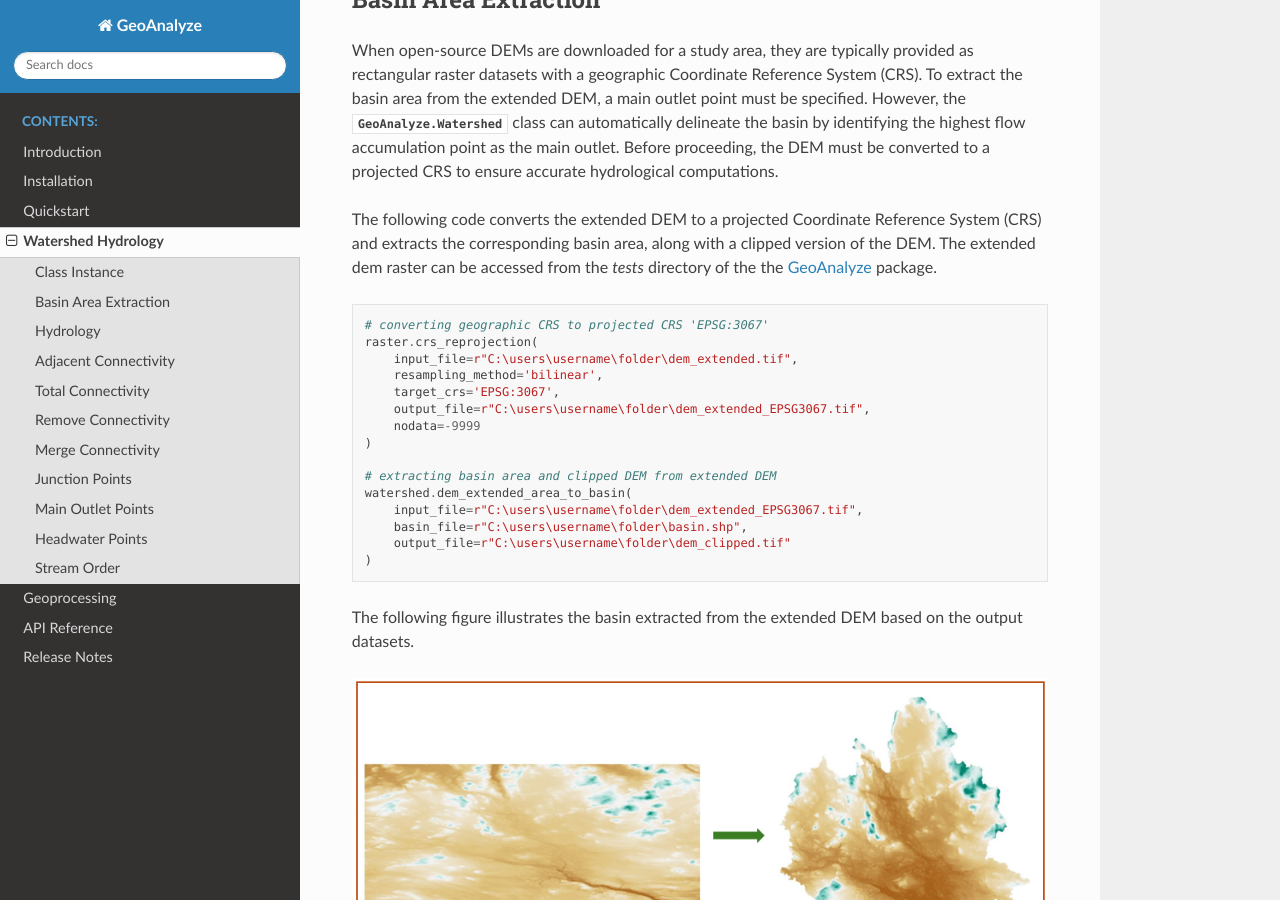
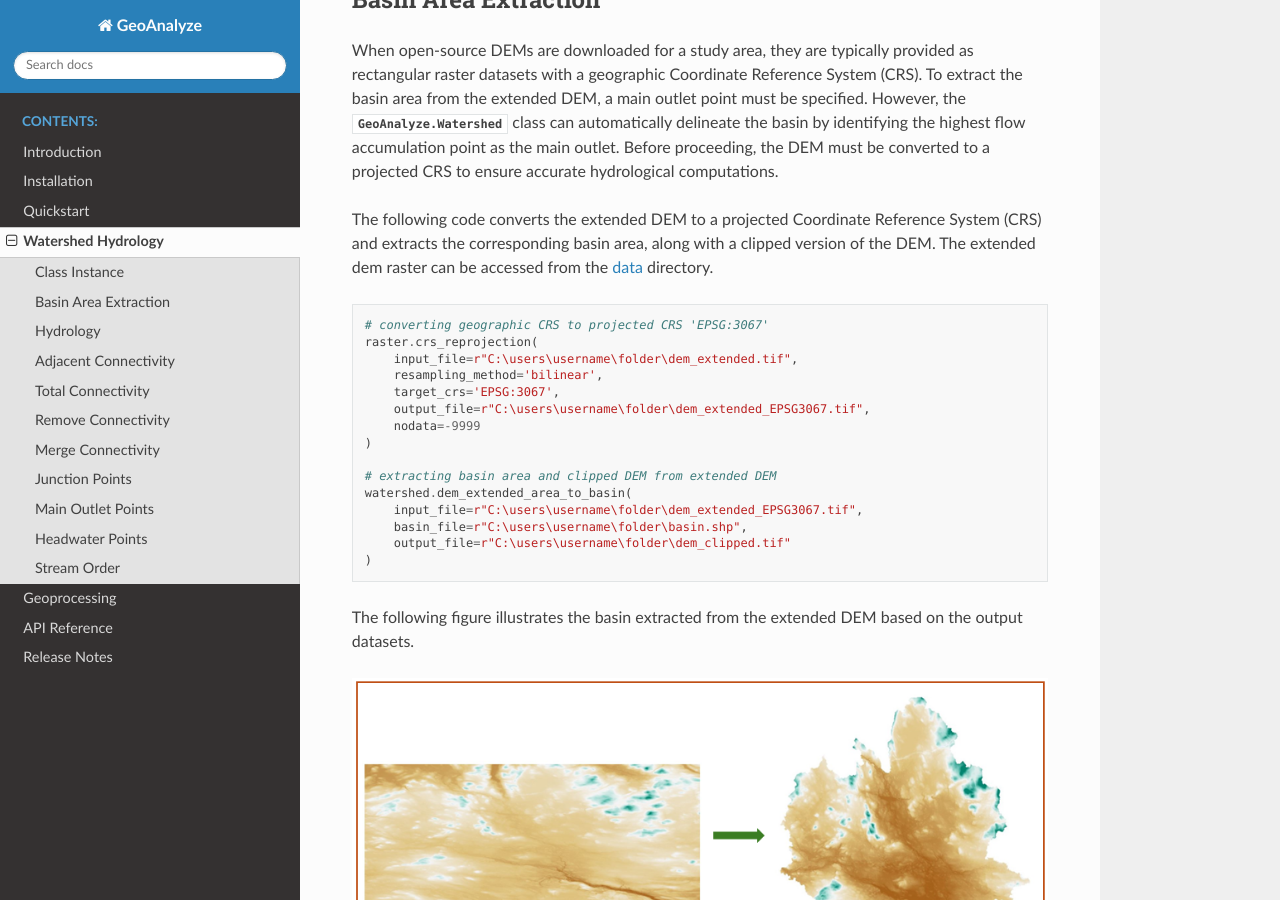
Before and after one commit to debpal/GeoAnalyze, a Sphinx documentation site: the page built from docs/watershed.rst, in a window 1280 px wide and 900 px high, scrolled down 470 px. Built offline with Sphinx 7.4.7 and the Read the Docs theme 3.1.0, drawn with Linux system fonts in a browser that asks for light colours.

Commit message:
update docs

```diff
--- a/docs/introduction.rst
+++ b/docs/introduction.rst
@@ -2,7 +2,7 @@
 Introduction
 ==============
 
-:mod:`GeoAnalyze` is a Python package designed to streamline geoprocessing by handling internal complexities and intermediate steps. Conceptualized and launched on October 10, 2024, this package is tailored for users with limited geospatial processing experience, allowing them to focus on desired outputs. Leveraging open-source geospatial Python modules, GeoAnalyze aims to empower users by providing high-level geoprocessing tools with fewer lines of code. This fast package is also useful for the users who has no access of paid GIS software packages.
+:mod:`GeoAnalyze` is a Python package designed to streamline geoprocessing by handling internal complexities and intermediate steps. Conceptualized and launched on October 10, 2024, this package is tailored for users with limited geospatial processing experience, allowing them to focus on desired outputs. Leveraging open-source geospatial Python modules, :mod:`GeoAnalyze` aims to empower users by providing high-level geoprocessing tools with fewer lines of code. This fast package is also useful for the users who has no access of paid GIS software packages.
 
 
 Wateshed Delineation
--- a/docs/watershed.rst
+++ b/docs/watershed.rst
@@ -32,7 +32,7 @@ To extract the basin area from the extended DEM, a main outlet point must be spe
 by identifying the highest flow accumulation point as the main outlet. Before proceeding, the DEM must be converted to a projected CRS to ensure accurate hydrological computations.
 
 The following code converts the extended DEM to a projected Coordinate Reference System (CRS) and extracts the corresponding basin area, along with a clipped version of the DEM.
-The extended dem raster can be accessed from the `tests` directory of the the `GeoAnalyze  <https://github.com/debpal/GeoAnalyze/tree/main/tests>`_ package.
+The extended dem raster can be accessed from the `data  <https://github.com/debpal/GeoAnalyze/tree/main/tests/data>`_ directory.
 
 
 .. code-block:: python
```
